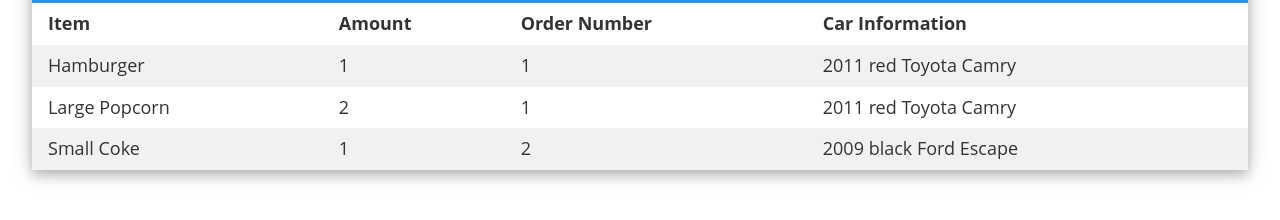
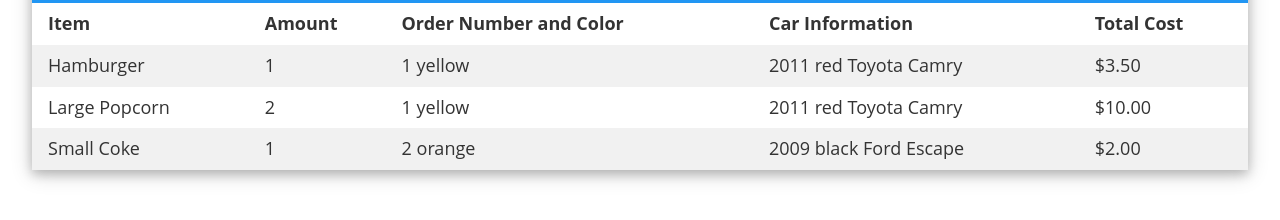
Before and after one commit to granthc14/BirdsongWebsite, a website: page node-helloworld-master/public/employeePortal.html in a window 1280 px wide. Shown: the part 204-424 px from the top of the page. Drawn offline with nearby package versions, Linux system fonts and the light colour scheme.

Commit message:
added some table columns for employee page

```diff
--- a/node-helloworld-master/public/Content/employeePortalContent.html
+++ b/node-helloworld-master/public/Content/employeePortalContent.html
@@ -14,27 +14,31 @@ table {
                 <tr>
                     <th>Item</th>
                     <th>Amount</th>
-                    <th>Order Number</th>
+                    <th>Order Number and Color</th>
                     <th>Car Information</th>
+                    <th>Total Cost</th>
                 </tr>
 
                 <tr>
                     <td>Hamburger</td>
                     <td>1</td>
-                    <td>1</td>
+                    <td>1 yellow</td>
                     <td>2011 red Toyota Camry</td>
+                    <td>$3.50</td>
                 </tr>
                 <tr>
                     <td>Large Popcorn</td>
                     <td>2</td>
-                    <td>1</td>
+                    <td>1 yellow</td>
                     <td>2011 red Toyota Camry</td>
+                    <td>$10.00</td>
                 </tr>
                 <tr>
                     <td>Small Coke</td>
                     <td>1</td>
-                    <td>2</td>
+                    <td>2 orange</td>
                     <td>2009 black Ford Escape</td>
+                    <td>$2.00</td>
                 </tr>
               </tbody>
             </table>
```
Also changed, not shown: node-helloworld-master/public/Content/concessionsContent.html (+1 -1 lines).
